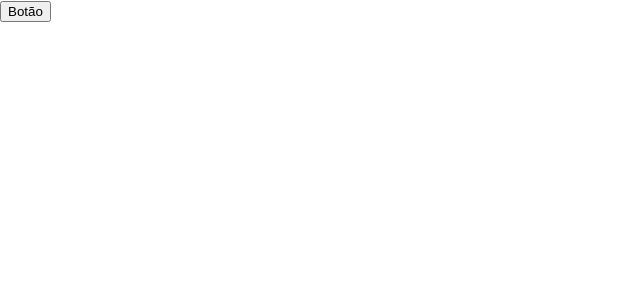
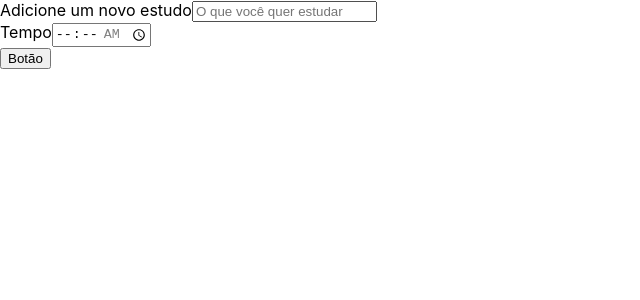
Before and after one commit to felipeabreu86/react-ts-alura-studies, a React (Create React App) app: page / in a window 1280 px wide. Shown: the top 300 px of the page, without its empty margins (0-640 px from the left). Built offline with nearby package versions, Linux system fonts and the light colour scheme.

Commit message:
criando o formulário

```diff
--- a/src/App.tsx
+++ b/src/App.tsx
@@ -1,10 +1,10 @@
 import React from 'react';
-import Botao from './components/button';
+import Formulario from './components/formulario';
 
 function App() {
   return (
     <div className="App">
-      <Botao />
+      <Formulario />
     </div>
   );
 }
--- /dev/null
+++ b/src/components/formulario/index.tsx
@@ -0,0 +1,26 @@
+import React from 'react'
+import Botao from '../botao';
+
+class Formulario extends React.Component {
+    render() {
+        return (
+            <form>
+                <div>
+                    <label htmlFor='tarefa'>
+                        Adicione um novo estudo
+                    </label>
+                    <input type='text' name='tarefa' id='tarefa' placeholder='O que você quer estudar' required />
+                </div>
+                <div>
+                    <label htmlFor='tempo'>
+                        Tempo
+                    </label>
+                    <input type="time" name='tempo' id='tempo' min='00:00:00' max='01:30:00' required />
+                </div>
+                <Botao />
+            </form>
+        )
+    }
+}
+
+export default Formulario;
```
Also changed, not shown: src/components/botao/index.tsx (renamed from src/components/button/index.tsx).
